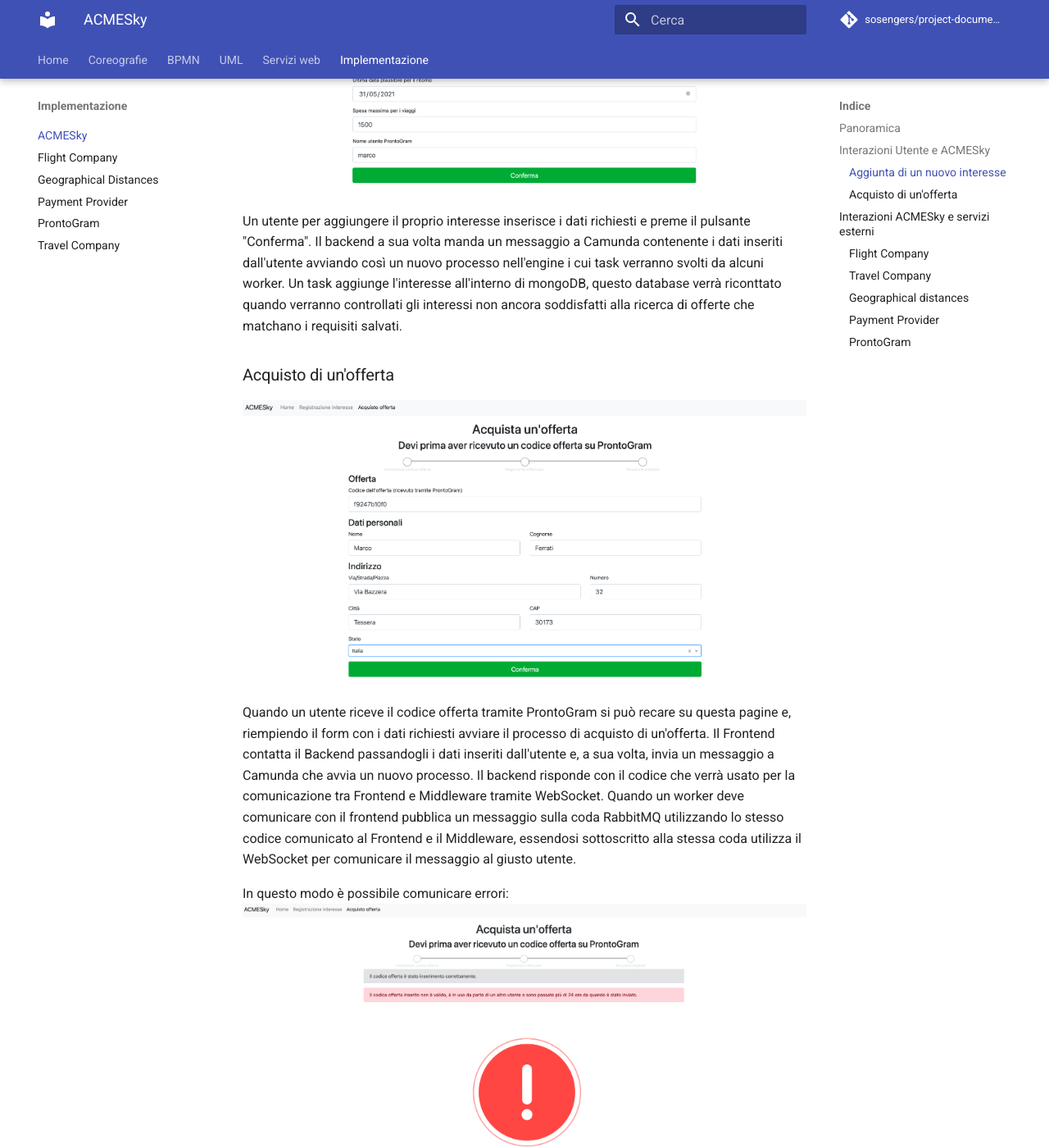
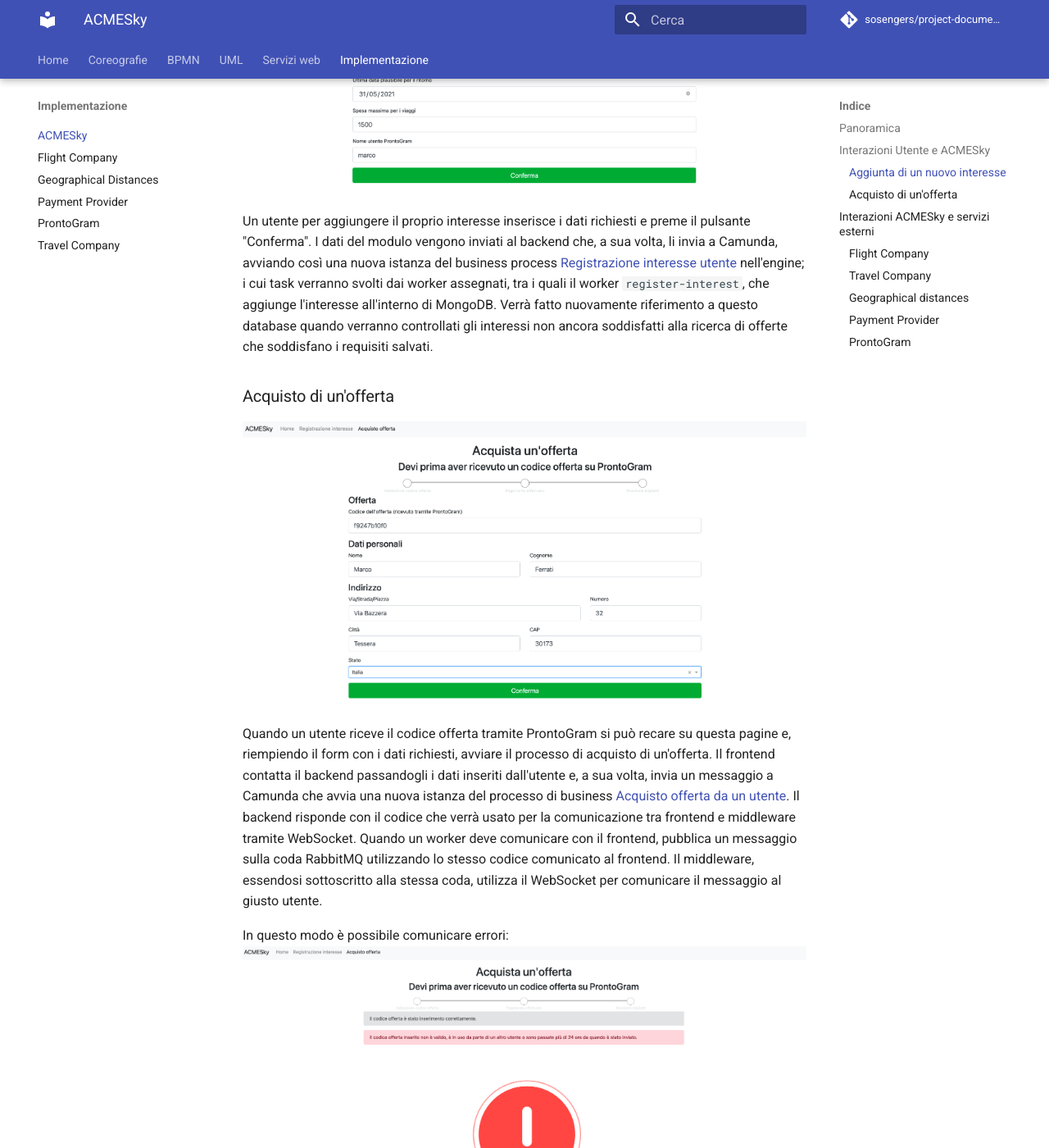
Before and after one commit to sosengers/project-documentation, an MkDocs documentation site: the page built from docs/implementazione/acmesky.md, in a window 1280 px wide and 1400 px high, scrolled down 1045 px. Shown: the whole window at 82% size. Built offline with MkDocs 1.6.1 and Material for MkDocs 9.7.7, drawn with Linux system fonts in a browser that asks for light colours; comment, search, counter and statistics services are not loaded.

Commit message:
Update ACMESky implementation

```diff
--- a/docs/implementazione/acmesky.md
+++ b/docs/implementazione/acmesky.md
@@ -53,13 +53,13 @@ L'utente interagisce con l'interfaccia web messa a disposizione dal Frontend. Il
 
 ![!Aggiunta di un nuovo interesse](../assets/implementazione/registrazione_interesse.png)
 
-Un utente per aggiungere il proprio interesse inserisce i dati richiesti e preme il pulsante "Conferma". Il backend a sua volta manda un messaggio a Camunda contenente i dati inseriti dall'utente avviando così un nuovo processo nell'engine i cui task verranno svolti da alcuni worker. Un task aggiunge l'interesse all'interno di mongoDB, questo database verrà riconttato quando verranno controllati gli interessi non ancora soddisfatti alla ricerca di offerte che matchano i requisiti salvati.
+Un utente per aggiungere il proprio interesse inserisce i dati richiesti e preme il pulsante "Conferma". I dati del modulo vengono inviati al backend che, a sua volta, li invia a Camunda, avviando così una nuova istanza del business process [Registrazione interesse utente](../bpmn.md#registerInterest) nell'engine; i cui task verranno svolti dai worker assegnati, tra i quali il worker `register-interest`, che  aggiunge l'interesse all'interno di MongoDB. Verrà fatto nuovamente riferimento a questo database quando verranno controllati gli interessi non ancora soddisfatti alla ricerca di offerte che soddisfano i requisiti salvati.
 
 ### Acquisto di un'offerta
 
 ![!Inserimento dati acquisto offerta](../assets/implementazione/acmesky_inserimento_dati_offerta.png)
 
-Quando un utente riceve il codice offerta tramite ProntoGram si può recare su questa pagine e, riempiendo il form con i dati richiesti avviare il processo di acquisto di un'offerta. Il Frontend contatta il Backend passandogli i dati inseriti dall'utente e, a sua volta, invia un messaggio a Camunda che avvia un nuovo processo. Il backend risponde con il codice che verrà usato per la comunicazione tra Frontend e Middleware tramite WebSocket. Quando un worker deve comunicare con il frontend pubblica un messaggio sulla coda RabbitMQ utilizzando lo stesso codice comunicato al Frontend e il Middleware, essendosi sottoscritto alla stessa coda utilizza il WebSocket per comunicare il messaggio al giusto utente.
+Quando un utente riceve il codice offerta tramite ProntoGram si può recare su questa pagine e, riempiendo il form con i dati richiesti, avviare il processo di acquisto di un'offerta. Il frontend contatta il backend passandogli i dati inseriti dall'utente e, a sua volta, invia un messaggio a Camunda che avvia una nuova istanza del processo di business [Acquisto offerta da un utente](../bpmn.md#buyOffer). Il backend risponde con il codice che verrà usato per la comunicazione tra frontend e middleware tramite WebSocket. Quando un worker deve comunicare con il frontend, pubblica un messaggio sulla coda RabbitMQ utilizzando lo stesso codice comunicato al frontend. Il middleware, essendosi sottoscritto alla stessa coda, utilizza il WebSocket per comunicare il messaggio al giusto utente.
 
 In questo modo è possibile comunicare errori:
 ![!Comunicazione errori al Frontend](../assets/implementazione/acmesky_error.png)
```
Also changed, not shown: docs/bpmn.md (+2 -0 lines).
